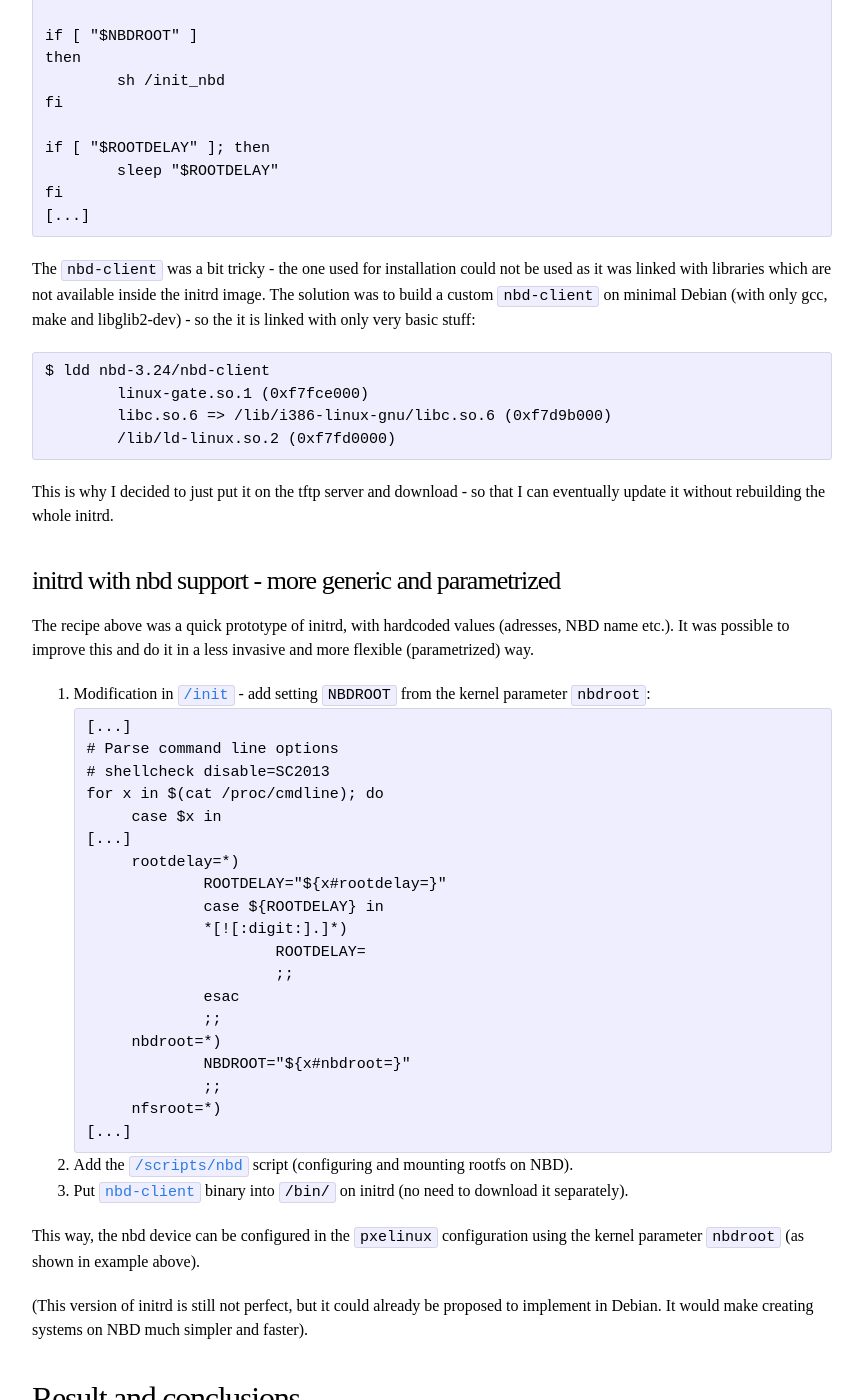
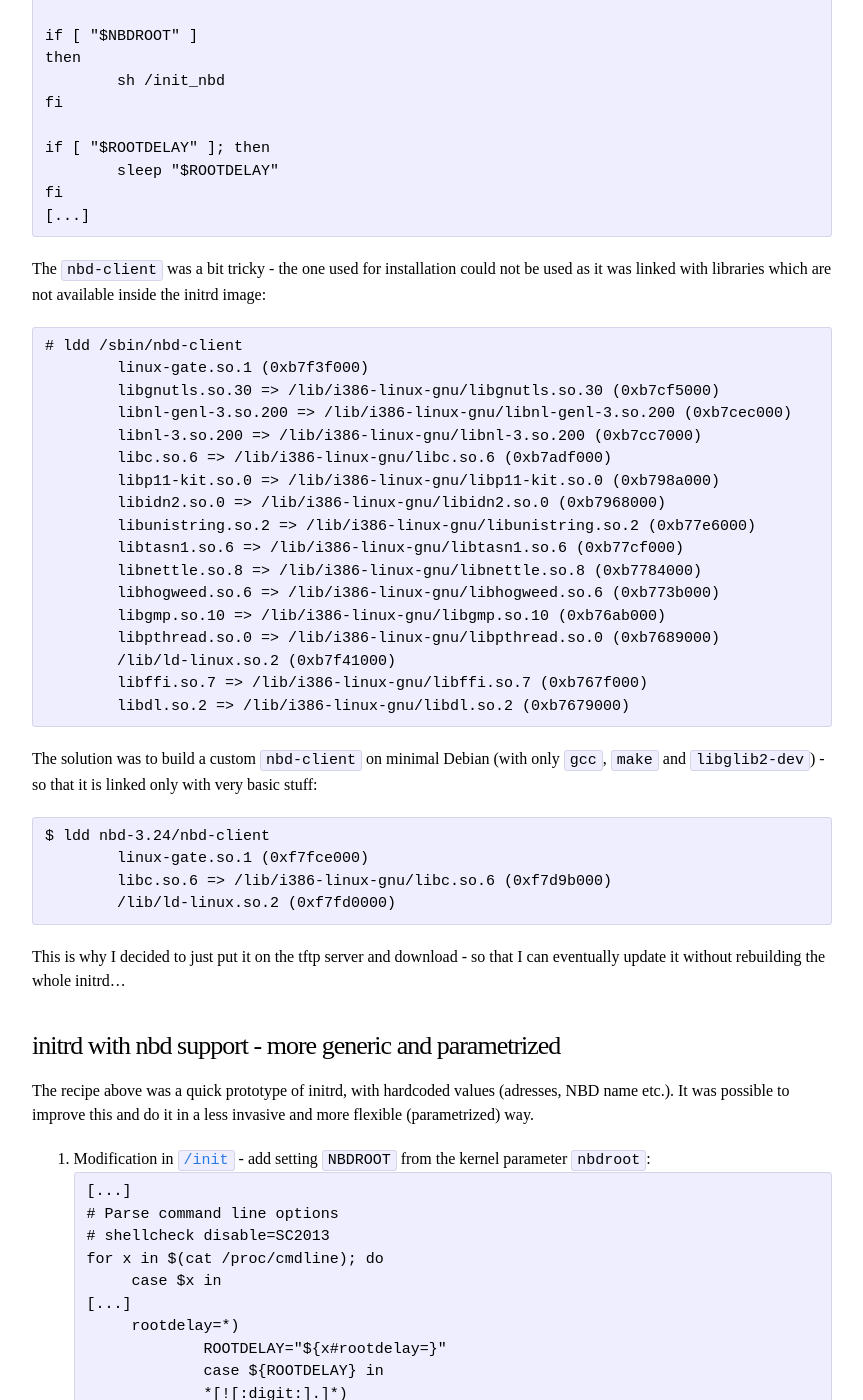
Before and after one commit to t-w/t-w.github.io, a Jekyll site: the page built from _posts/2022-03-09-diskless_debian_11_pxe_nbd.markdown, in a window 1280 px wide and 1400 px high, scrolled down 5549 px. Shown: the whole window, without its empty margins (208-1071 px from the left). Built offline with Jekyll 4.4.1, drawn with Linux system fonts in a browser that asks for light colours; some of the changed text lies outside the part shown.

Commit message:
debian nbd: more info about the custom nbd-client for initrd.

````diff
--- a/_posts/2022-03-09-diskless_debian_11_pxe_nbd.markdown
+++ b/_posts/2022-03-09-diskless_debian_11_pxe_nbd.markdown
@@ -245,9 +245,28 @@ fi
 ```
 
 The `nbd-client` was a bit tricky - the one used for installation could not be used
-as it was linked with libraries which are not available inside the initrd image.
+as it was linked with libraries which are not available inside the initrd image:
+```
+# ldd /sbin/nbd-client
+        linux-gate.so.1 (0xb7f3f000)
+        libgnutls.so.30 => /lib/i386-linux-gnu/libgnutls.so.30 (0xb7cf5000)
+        libnl-genl-3.so.200 => /lib/i386-linux-gnu/libnl-genl-3.so.200 (0xb7cec000)
+        libnl-3.so.200 => /lib/i386-linux-gnu/libnl-3.so.200 (0xb7cc7000)
+        libc.so.6 => /lib/i386-linux-gnu/libc.so.6 (0xb7adf000)
+        libp11-kit.so.0 => /lib/i386-linux-gnu/libp11-kit.so.0 (0xb798a000)
+        libidn2.so.0 => /lib/i386-linux-gnu/libidn2.so.0 (0xb7968000)
+        libunistring.so.2 => /lib/i386-linux-gnu/libunistring.so.2 (0xb77e6000)
+        libtasn1.so.6 => /lib/i386-linux-gnu/libtasn1.so.6 (0xb77cf000)
+        libnettle.so.8 => /lib/i386-linux-gnu/libnettle.so.8 (0xb7784000)
+        libhogweed.so.6 => /lib/i386-linux-gnu/libhogweed.so.6 (0xb773b000)
+        libgmp.so.10 => /lib/i386-linux-gnu/libgmp.so.10 (0xb76ab000)
+        libpthread.so.0 => /lib/i386-linux-gnu/libpthread.so.0 (0xb7689000)
+        /lib/ld-linux.so.2 (0xb7f41000)
+        libffi.so.7 => /lib/i386-linux-gnu/libffi.so.7 (0xb767f000)
+        libdl.so.2 => /lib/i386-linux-gnu/libdl.so.2 (0xb7679000)
+```
 The solution was to build a custom `nbd-client` on minimal Debian (with only
-gcc, make and libglib2-dev) - so the it is linked with only very basic stuff:
+`gcc`, `make` and `libglib2-dev`) - so that it is linked only with very basic stuff:
 ```
 $ ldd nbd-3.24/nbd-client
         linux-gate.so.1 (0xf7fce000)
@@ -255,7 +274,7 @@ $ ldd nbd-3.24/nbd-client
         /lib/ld-linux.so.2 (0xf7fd0000)
 ```
 This is why I decided to just put it on the tftp server and download - so that I can
-eventually update it without rebuilding the whole initrd.
+eventually update it without rebuilding the whole initrd...
 
 
 ### initrd with nbd support - more generic and parametrized
@@ -286,7 +305,8 @@ for x in $(cat /proc/cmdline); do
 ```
 2. Add the [`/scripts/nbd`][script_nbd] script (configuring and mounting rootfs on NBD).
 
-3. Put [`nbd-client`][nbd_client_for_installed] binary into `/bin/` on initrd (no need to download it separately).
+3. Put [`nbd-client`][nbd_client_for_installed] binary into `/bin/` (or better `/sbin/`)
+on initrd (no need to download it separately).
 
 This way, the nbd device can be configured in the `pxelinux` configuration using the kernel parameter `nbdroot`
 (as shown in example above).
````
